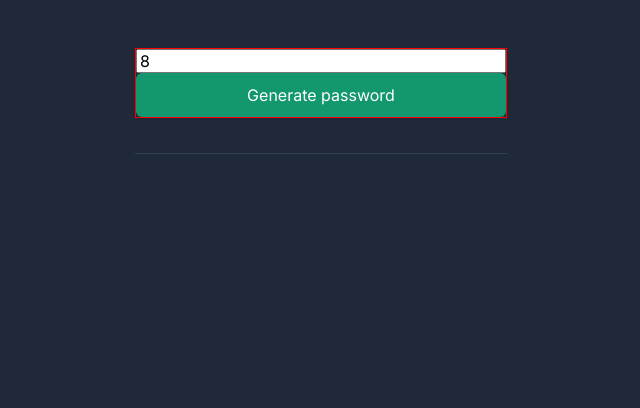
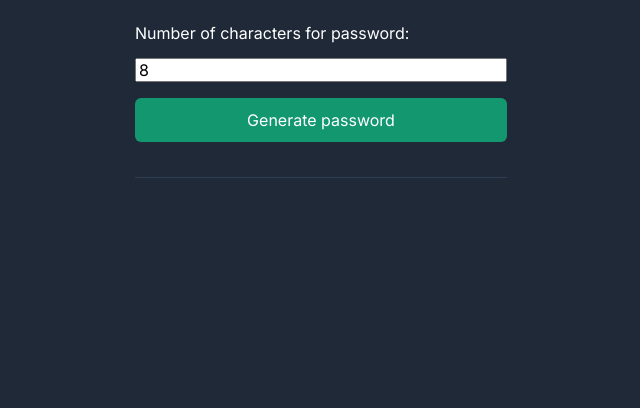
Before and after one commit to whoischrislam/password-generator, a plain HTML site: page index.html in a window 1280 px wide. Shown: the part 392-800 px from the top of the page, without its empty margins (319-959 px from the left). Drawn offline with nearby package versions, Linux system fonts and the light colour scheme.

Commit message:
Quick fix

```diff
--- a/index.css
+++ b/index.css
@@ -47,9 +47,9 @@ p {
 }
 
 #generateInput {
-    border: 1px solid red;
     display: flex;
     flex-direction: column;
+    gap: 1em;
 }
 
 button {
--- a/index.html
+++ b/index.html
@@ -13,6 +13,7 @@
         </div>
         <div id="password-section">
             <div id="generateInput">
+                <label for="passwordLength">Number of characters for password:</label>
                 <input type="number" id="passwordLength" placeholder="15" min="8" step="1" value="8">
                 <button id="generatePassword">Generate password</button>
             </div>
```
